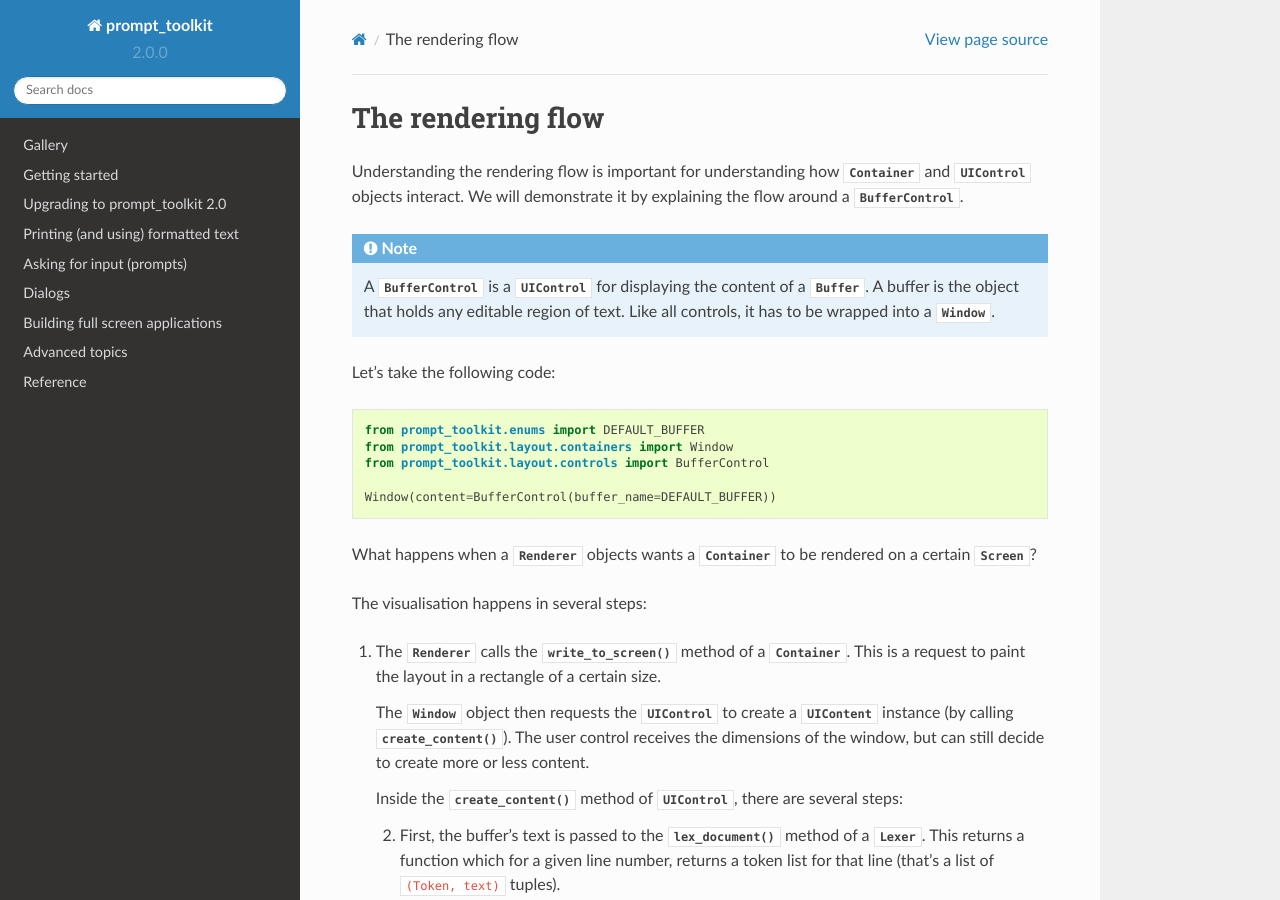
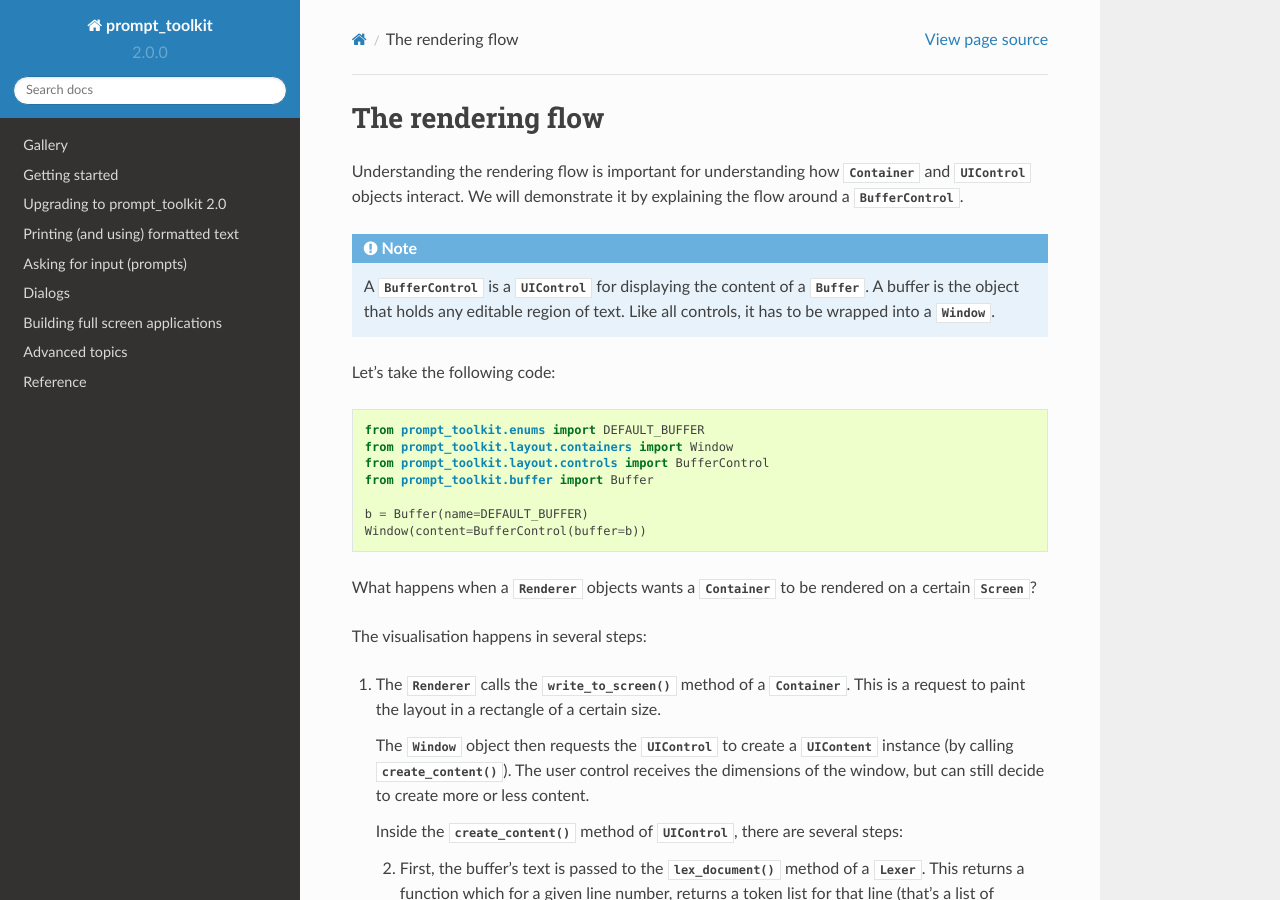
Before and after one commit to dbcli/pgcli, a Sphinx documentation site: the page built from docs/pages/advanced_topics/rendering_flow.rst, in a window 1280 px wide and 900 px high. Built offline with Sphinx 7.4.7 and the Read the Docs theme 2.0.0, drawn with Linux system fonts in a browser that asks for light colours; pages that are not in the unit, such as notebooks, are missing from menus.

Commit message:
non-existent buffer_name changed

```diff
--- a/docs/pages/advanced_topics/rendering_flow.rst
+++ b/docs/pages/advanced_topics/rendering_flow.rst
@@ -24,8 +24,10 @@ Let's take the following code:
     from prompt_toolkit.enums import DEFAULT_BUFFER
     from prompt_toolkit.layout.containers import Window
     from prompt_toolkit.layout.controls import BufferControl
+    from prompt_toolkit.buffer import Buffer
 
-    Window(content=BufferControl(buffer_name=DEFAULT_BUFFER))
+    b = Buffer(name=DEFAULT_BUFFER)
+    Window(content=BufferControl(buffer=b))
 
 What happens when a :class:`~prompt_toolkit.renderer.Renderer` objects wants a
 :class:`~prompt_toolkit.layout.containers.Container` to be rendered on a
```
